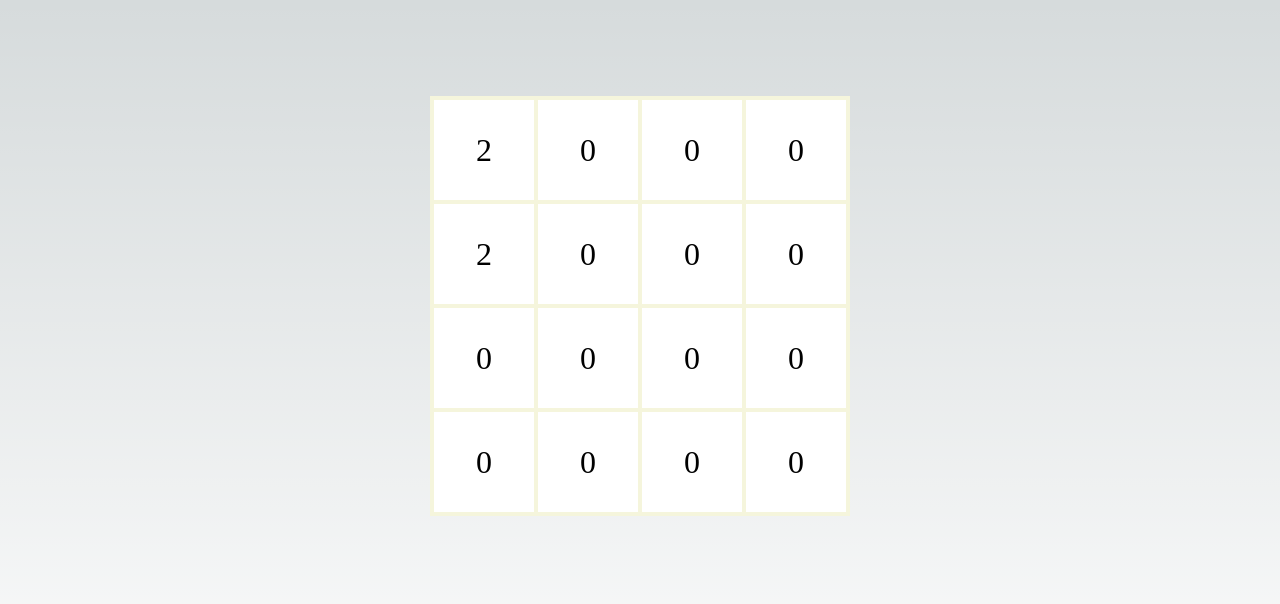
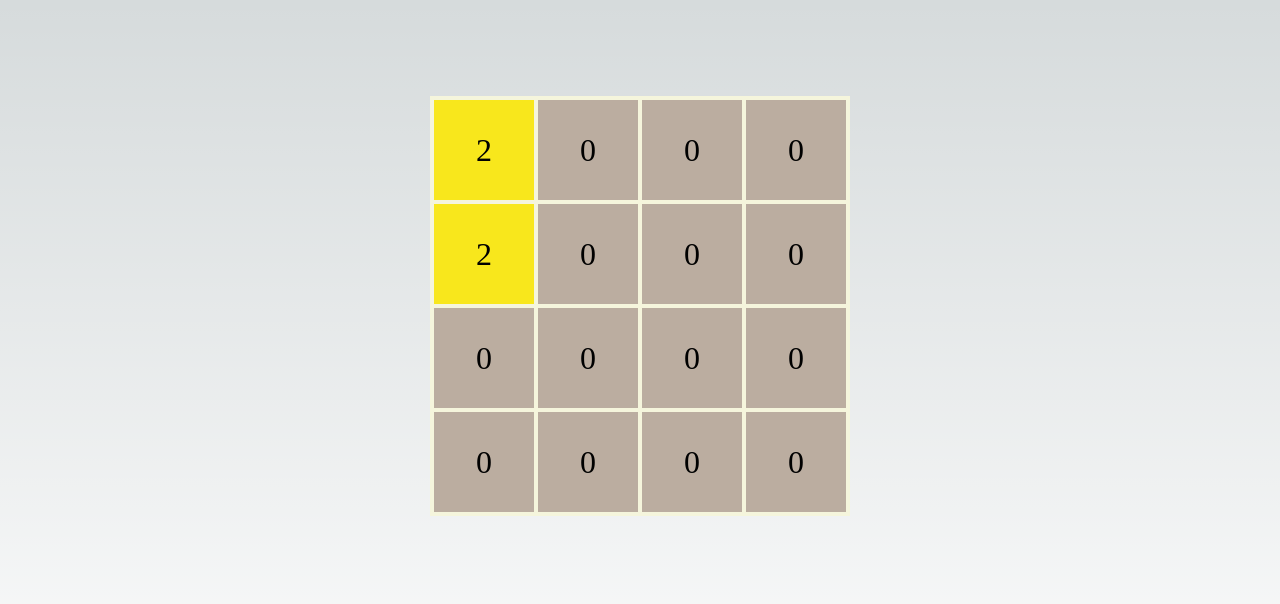
Before and after one commit to Sujeong-Baek/2048Game, a Next.js app: page / in a window 1280 px wide. Shown: the top 604 px of the page. Built offline with nearby package versions, Linux system fonts and the light colour scheme.

Commit message:
change tile color

```diff
--- a/src/pages/board.js
+++ b/src/pages/board.js
@@ -6,8 +6,8 @@ export default function Board({tiles}) {
     tiles = updateTileNumber(tiles);
     return (
         <div className="board">
-            {tiles.map((tile) => (
-                <Tile number={tile} />
+            {tiles.map((tile,index) => (
+                <Tile number={tile} key={index}  />
             ))}
         </div>
     );
--- a/src/pages/tile.js
+++ b/src/pages/tile.js
@@ -1,14 +1,24 @@
+const num2colors = new Map([
+  [0, [187, 173, 160]],
+  [2, [248, 231, 28]],
+  [4, [242, 202, 24]],
+  [8, [245, 159, 27]],
+  [16, [246, 122, 29]],
+  [32, [242, 83, 34]],
+  [64, [210, 30, 40]],
+  [128, [241, 45, 98]],
+  [256, [234, 33, 126]],
+  [512, [191, 33, 128]],
+  [1024, [149, 33, 135]],
+  [2048, [98, 33, 138]],
+]);
+
 export default function Tile({ number }) {
+  const [r, g, b] = num2colors.get(number);
+  const style = { backgroundColor: `rgb(${r}, ${g}, ${b})` };
   return (
-    <div className="tile">
+    <div className="tile" style={style}>
       { number }
     </div>
   );
 }
-
-// css: grid
-// react tutorial
-// 과제: 다음주까지 0을 4x4 보드판으로 정렬해오기
-// https://www.youtube.com/watch?v=6UbkwRnfgUM
-// 보드 배경색깔만 입혀서 pr - issue 2
-// 새 브랜치 파서 tile 정렬해서 또다른 pr - issue3
```
